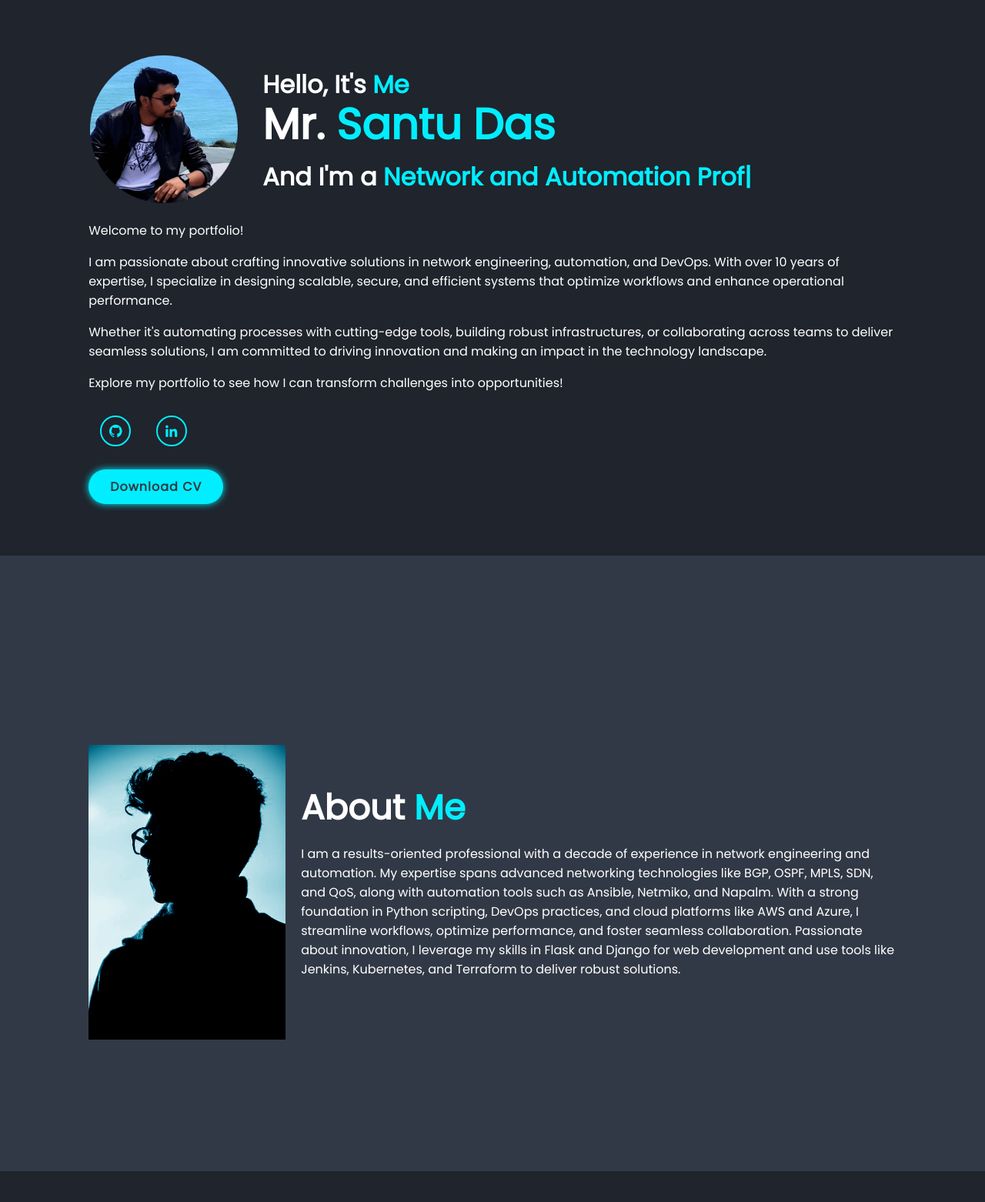
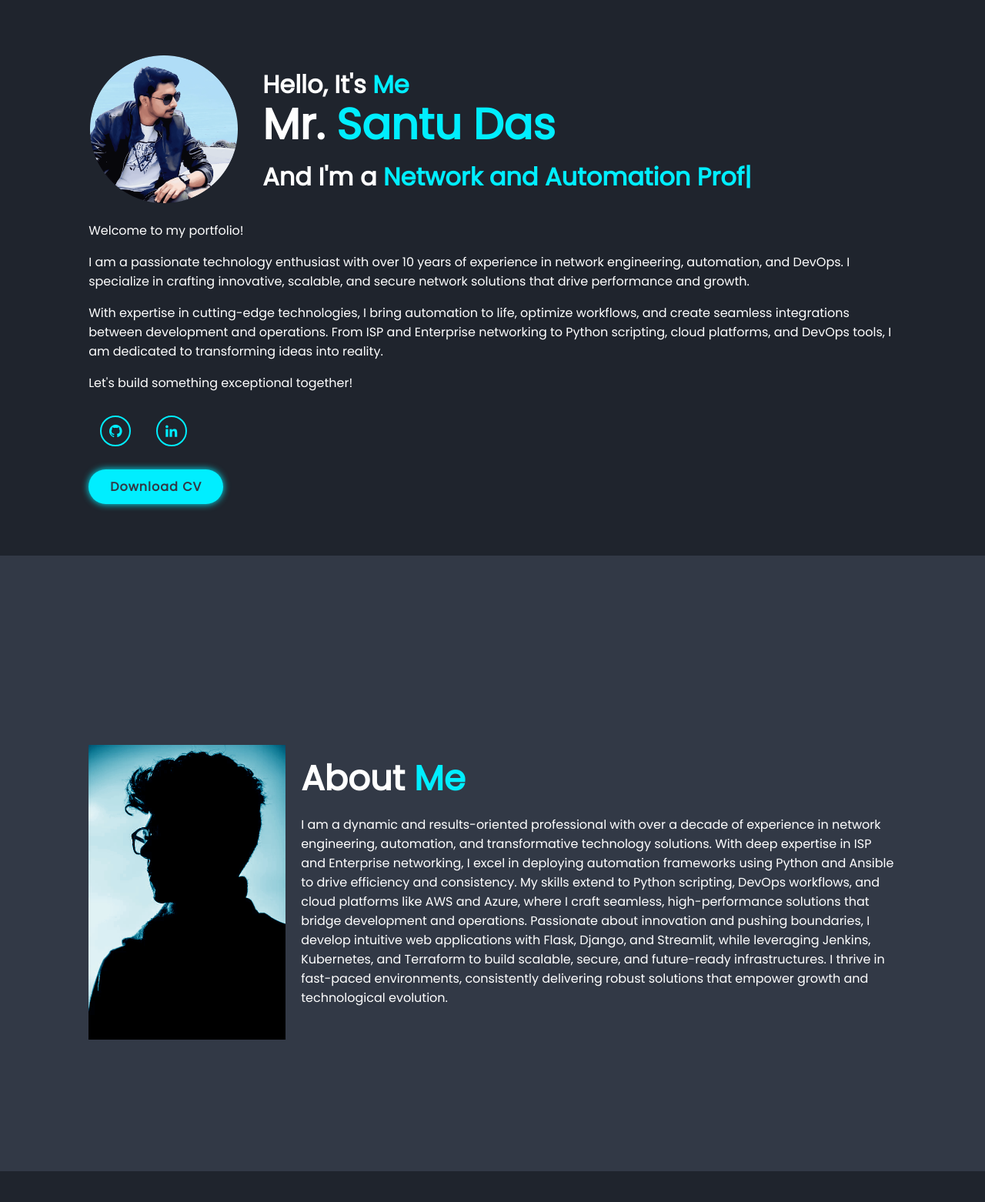
Before and after one commit to das-santu/Its-Santu, a Python web app: template templates/index.html in a window 1280 px wide. Shown: the part 78-1640 px from the top of the page at 77% size. Run offline with Jinja, Linux system fonts and the light colour scheme; the template is opened without the code that fills it, so the values that code supplies are empty.

Commit message:
Minor changes made

```diff
--- a/templates/index.html
+++ b/templates/index.html
@@ -597,15 +597,15 @@
             <br>
             <p>Welcome to my portfolio!</p>
             <br>
-            <p>I am passionate about crafting innovative solutions in network engineering,
-                automation, and DevOps. With over 10 years of expertise, I specialize in designing scalable, secure, and
-                efficient systems that optimize workflows and enhance operational performance.</p>
+            <p>I am a passionate technology enthusiast with over 10 years of experience in network engineering,
+                automation, and DevOps. I specialize in crafting innovative, scalable, and secure network solutions that
+                drive performance and growth.</p>
             <br>
-            <p>Whether it's automating processes with cutting-edge tools, building robust infrastructures, or
-                collaborating across teams to deliver seamless solutions, I am committed to driving innovation and
-                making an impact in the technology landscape.</p>
+            <p>With expertise in cutting-edge technologies, I bring automation to life, optimize workflows, and create
+                seamless integrations between development and operations. From ISP and Enterprise networking to Python
+                scripting, cloud platforms, and DevOps tools, I am dedicated to transforming ideas into reality.</p>
             <br>
-            <p>Explore my portfolio to see how I can transform challenges into opportunities!</p>
+            <p>Let's build something exceptional together!</p>
             <div class="social-media">
                 <a href=""><i class='bx bxl-github'></i></a>
                 <a href=""><i class='bx bxl-linkedin'></i></a>
@@ -624,12 +624,15 @@
 
         <div class="about-content">
             <h2 class="heading">About <span>Me</span> </h2>
-            <p>I am a results-oriented professional with a decade of experience in network engineering and automation.
-                My expertise spans advanced networking technologies like BGP, OSPF, MPLS, SDN, and QoS, along with
-                automation tools such as Ansible, Netmiko, and Napalm. With a strong foundation in Python scripting,
-                DevOps practices, and cloud platforms like AWS and Azure, I streamline workflows, optimize performance,
-                and foster seamless collaboration. Passionate about innovation, I leverage my skills in Flask and Django
-                for web development and use tools like Jenkins, Kubernetes, and Terraform to deliver robust solutions.
+            <p>I am a dynamic and results-oriented professional with over a decade of experience in network engineering,
+                automation, and transformative technology solutions. With deep expertise in ISP and Enterprise
+                networking, I excel in deploying automation frameworks using Python and Ansible to drive efficiency and
+                consistency. My skills extend to Python scripting, DevOps workflows, and cloud platforms like AWS and
+                Azure, where I craft seamless, high-performance solutions that bridge development and operations.
+                Passionate about innovation and pushing boundaries, I develop intuitive web applications with Flask,
+                Django, and Streamlit, while leveraging Jenkins, Kubernetes, and Terraform to build scalable, secure,
+                and future-ready infrastructures. I thrive in fast-paced environments, consistently delivering robust
+                solutions that empower growth and technological evolution.
             </p>
         </div>
         <!-- <a href="#" class="btn">Read More </a> -->
```
Also changed, not shown: images/home.png, 1 other file.
